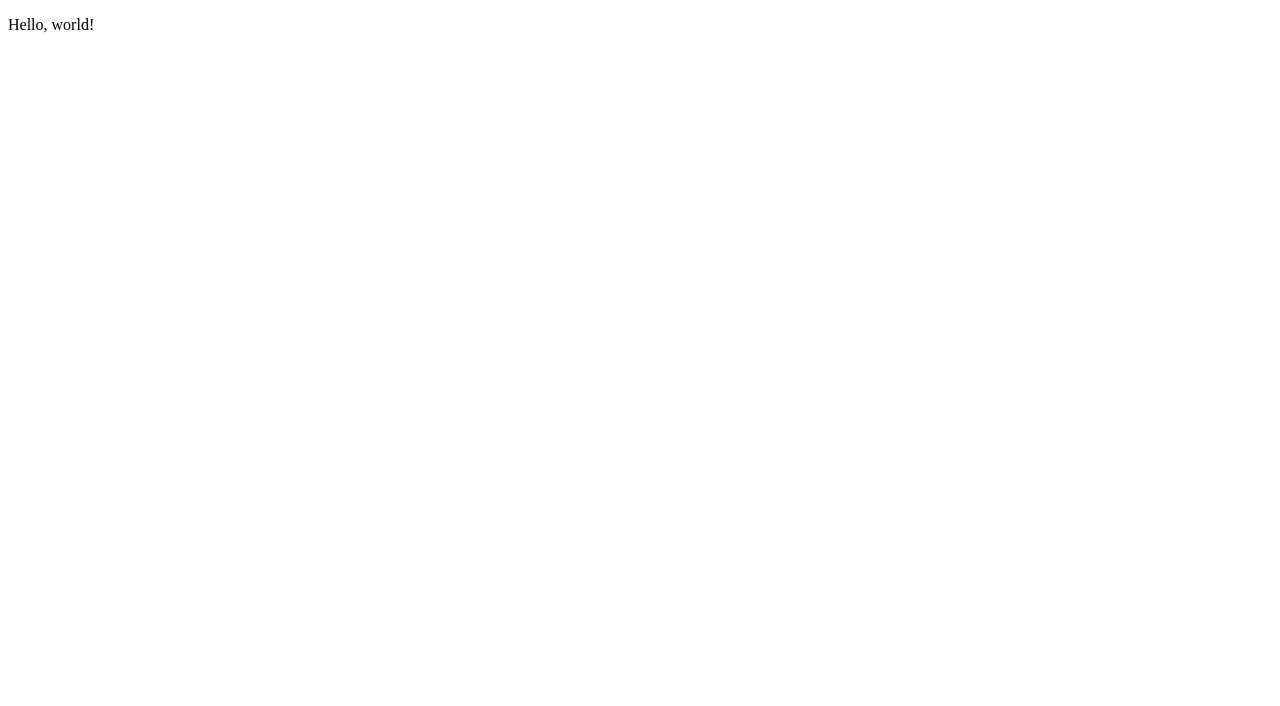
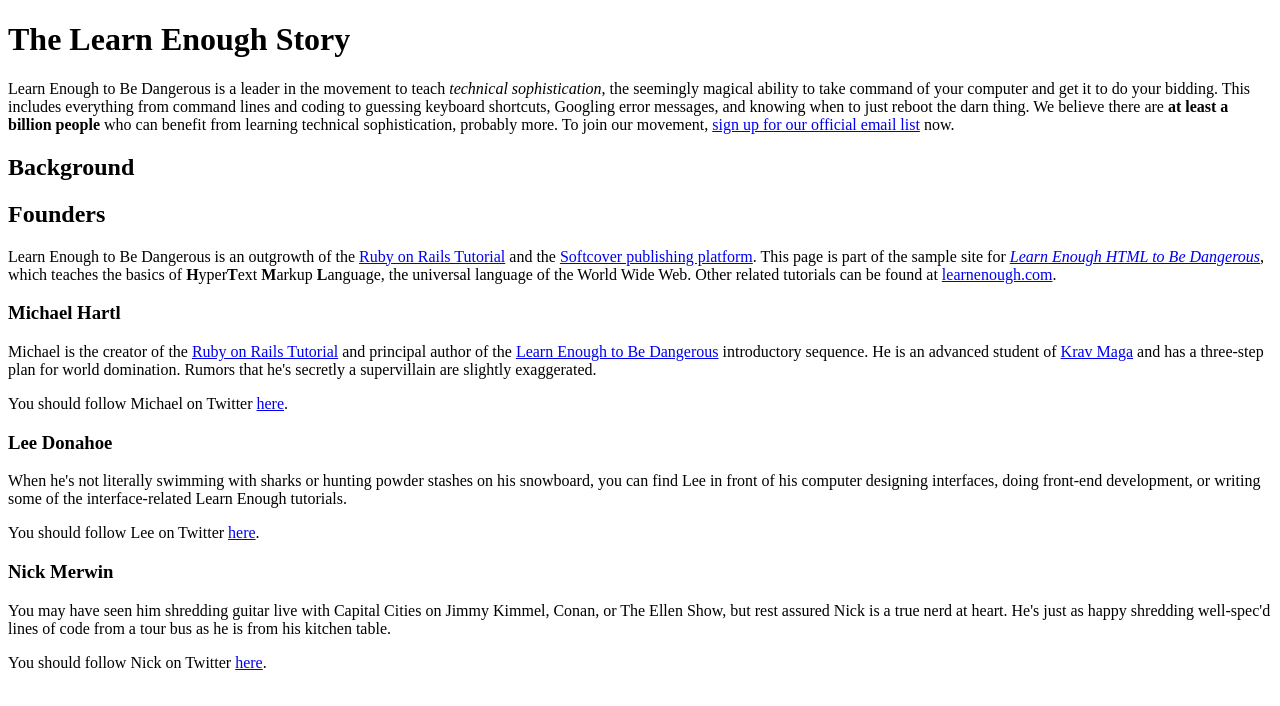
Before and after one commit to IgorKasianenko/sample_website, a plain HTML site: page index.html in a window 1280 px wide. Drawn offline with Linux system fonts and the light colour scheme.

Commit message:
Finish chapter 2.3

```diff
--- a/index.html
+++ b/index.html
@@ -1,10 +1,80 @@
 <!DOCTYPE html>
 <html>
   <head>
-    <title>Page Title</title>
+    <title>Learn Enough to Be Dangerous</title>
     <meta charset="utf-8">
   </head>
   <body>
-    <p>Hello, world!</p>
+
+    <h1>The Learn Enough Story</h1>
+
+    <p>
+      Learn Enough to Be Dangerous is a leader in the movement to teach
+      <em>technical sophistication</em>, the seemingly magical ability to take
+      command of your computer and get it to do your bidding. This includes
+      everything from command lines and coding to guessing keyboard shortcuts,
+      Googling error messages, and knowing when to just reboot the darn thing.
+      We believe there are <strong>at least a billion people</strong> who can benefit from
+      learning technical sophistication, probably more. To
+            join our movement, <a href="http://learnenough.com/email">sign
+      up for our official email list</a> now.
+    </p>
+
+    <h2>Background</h2>
+
+    <h2>Founders</h2>
+    <p>
+            Learn Enough to Be Dangerous is an outgrowth of the
+      <a href="http://railstutorial.org/">Ruby on Rails Tutorial</a> and the
+      <a href="http://www.softcover.io/">Softcover publishing platform</a>.
+      This page is part of the sample site for
+      <a href="http://learnenough.com/html-tutorial"><em>Learn Enough HTML to
+      Be Dangerous</em></a>, which teaches the basics of
+      <strong>H</strong>yper<strong>T</strong>ext <strong>M</strong>arkup
+      <strong>L</strong>anguage, the universal language of the World Wide Web.
+      Other related tutorials can be found at
+      <a href="http://learnenough.com/">learnenough.com</a>.
+    </p>
+
+    <h3>Michael Hartl</h3>
+
+    <p>
+      Michael is the creator of the <a href="http://railstutorial.org/">
+      Ruby on Rails Tutorial</a> and principal author of the
+      <a href="http://learnenough.com/">Learn Enough to Be Dangerous</a>
+      introductory sequence. He is an advanced student of
+      <a href="http://kravmaga.com/">Krav Maga</a> and has a three-step
+      plan for world domination. Rumors that he's secretly a supervillain
+      are slightly exaggerated.
+    </p>
+     <p>
+      You should follow Michael on Twitter
+      <a href="http://twitter.com/mhartl target="_blank"">here</a>.
+    </p>
+
+    <h3>Lee Donahoe</h3>
+
+    <p>
+      When he's not literally swimming with sharks or hunting powder stashes
+      on his snowboard, you can find Lee in front of his computer designing
+      interfaces, doing front-end development, or writing some of the
+      interface-related Learn Enough tutorials.
+    </p>
+ <p>
+      You should follow Lee on Twitter
+      <a href="https://twitter.com/leedonahoe" target="_blank">here</a>.
+    </p>
+    <h3>Nick Merwin</h3>
+
+    <p>
+      You may have seen him shredding guitar live with Capital Cities on Jimmy
+      Kimmel, Conan, or The Ellen Show, but rest assured Nick is a true nerd
+      at heart. He's just as happy shredding well-spec'd lines of code from a
+      tour bus as he is from his kitchen table.
+    </p>
+    <p>
+      You should follow Nick on Twitter
+      <a href="https://twitter.com/nickmerwin" target="_blank">here</a>.
+    </p>
   </body>
 </html>
```
